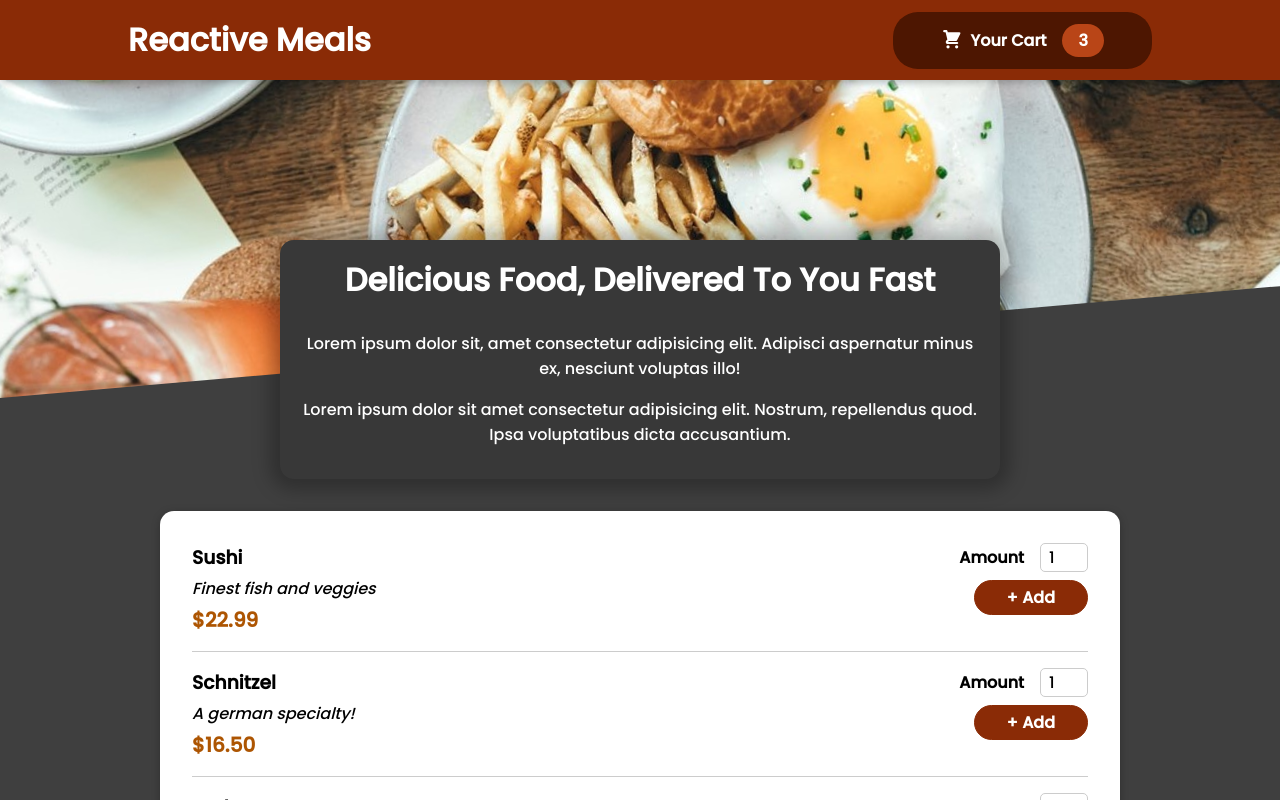
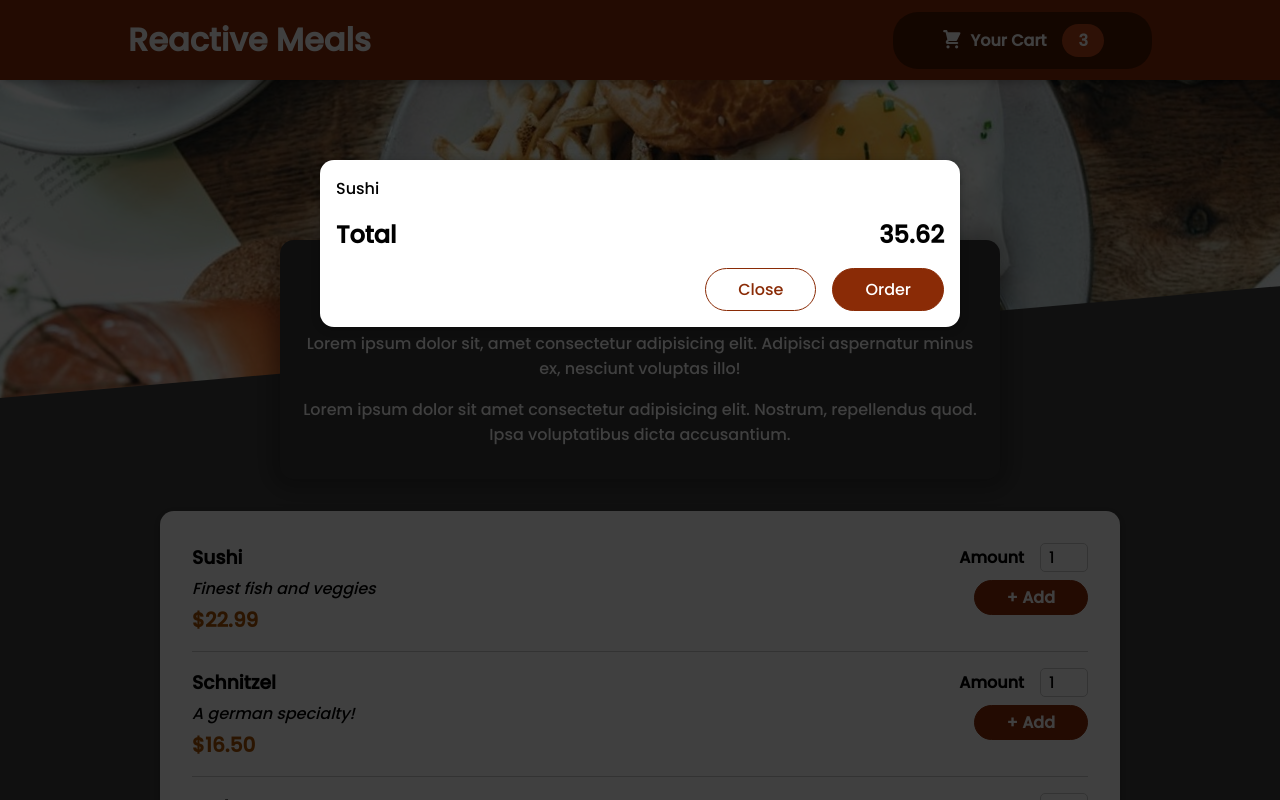
Before and after one commit to Kusjay/reat-app-food-order, a React (Create React App) app: page / in a window 1280 px wide. Shown: the top 800 px of the page. Built offline with nearby package versions, Linux system fonts and the light colour scheme.

Commit message:
Adding a modal via React Portal

```diff
--- a/public/index.html
+++ b/public/index.html
@@ -28,6 +28,7 @@
   </head>
   <body>
     <noscript>You need to enable JavaScript to run this app.</noscript>
+    <div id="overlays"></div>
     <div id="root"></div>
     <!--
       This HTML file is a template.
--- a/src/App.js
+++ b/src/App.js
@@ -1,10 +1,12 @@
 import React, { Fragment } from 'react';
 import Header from './components/Layout/Header';
 import Meals from './components/Meals/Meals';
+import Cart from './components/Cart/Cart';
 
 function App() {
 	return (
 		<Fragment>
+			<Cart />
 			<Header />
 			<main>
 				<Meals />
--- /dev/null
+++ b/src/components/Cart/Cart.js
@@ -0,0 +1,30 @@
+import React from 'react';
+
+import Modal from '../UI/Modal';
+import classes from './Cart.module.css';
+
+const Cart = (props) => {
+	const cartItems = (
+		<ul className={classes['cart-items']}>
+			{[{ id: 'c1', name: 'Sushi', amount: 2, price: 12.99 }].map((item) => (
+				<li>{item.name}</li>
+			))}
+		</ul>
+	);
+
+	return (
+		<Modal>
+			{cartItems}
+			<div className={classes.total}>
+				<span>Total</span>
+				<span>35.62</span>
+			</div>
+			<div className={classes.actions}>
+				<button className={classes['button--alt']}>Close</button>
+				<button className={classes.button}>Order</button>
+			</div>
+		</Modal>
+	);
+};
+
+export default Cart;
--- /dev/null
+++ b/src/components/Cart/Cart.module.css
@@ -0,0 +1,46 @@
+.cart-items {
+	list-style: none;
+	margin: 0;
+	padding: 0;
+	max-height: 20rem;
+	overflow: auto;
+}
+
+.total {
+	display: flex;
+	justify-content: space-between;
+	align-items: center;
+	font-weight: bold;
+	font-size: 1.5rem;
+	margin: 1rem 0;
+}
+
+.actions {
+	text-align: right;
+}
+
+.actions button {
+	font: inherit;
+	cursor: pointer;
+	background-color: transparent;
+	border: 1px solid #8a2b06;
+	padding: 0.5rem 2rem;
+	border-radius: 25px;
+	margin-left: 1rem;
+}
+
+.actions button:hover,
+.actions button:active {
+	background-color: #5a1a01;
+	border-color: #5a1a01;
+	color: white;
+}
+
+.actions .button--alt {
+	color: #8a2b06;
+}
+
+.actions .button {
+	background-color: #8a2b06;
+	color: white;
+}
--- a/src/components/Meals/AvailableMeals.js
+++ b/src/components/Meals/AvailableMeals.js
@@ -35,6 +35,7 @@
 	const mealsList = DUMMY_MEALS.map((meal) => (
 		<MealItem
 			key={meal.id}
+			id={meal.id}
 			name={meal.name}
 			description={meal.description}
 			price={meal.price}
--- a/src/components/Meals/MealItem/MealItem.js
+++ b/src/components/Meals/MealItem/MealItem.js
@@ -14,7 +14,7 @@
 				<div className={classes.price}>{price}</div>
 			</div>
 			<div>
-				<MealItemForm />
+				<MealItemForm id={props.id} />
 			</div>
 		</li>
 	);
--- a/src/components/Meals/MealItem/MealItemForm.js
+++ b/src/components/Meals/MealItem/MealItemForm.js
@@ -9,7 +9,7 @@
 			<Input
 				label='Amount'
 				input={{
-					id: 'amount',
+					id: 'amount_' + props.id,
 					type: 'number',
 					min: '1',
 					max: '5',
--- /dev/null
+++ b/src/components/UI/Modal.js
@@ -0,0 +1,32 @@
+import React, { Fragment } from 'react';
+import ReactDOM from 'react-dom';
+
+import classes from './Modal.module.css';
+
+const Backdrop = (props) => {
+	return <div className={classes.backdrop} />;
+};
+
+const ModalOverlay = (props) => {
+	return (
+		<div className={classes.modal}>
+			<div className={classes.content}>{props.children}</div>
+		</div>
+	);
+};
+
+const portalElement = document.getElementById('overlays');
+
+const Modal = (props) => {
+	return (
+		<Fragment>
+			{ReactDOM.createPortal(<Backdrop />, portalElement)}
+			{ReactDOM.createPortal(
+				<ModalOverlay>{props.children}</ModalOverlay>,
+				portalElement
+			)}
+		</Fragment>
+	);
+};
+
+export default Modal;
--- /dev/null
+++ b/src/components/UI/Modal.module.css
@@ -0,0 +1,40 @@
+.backdrop {
+	position: fixed;
+	top: 0;
+	left: 0;
+	width: 100%;
+	height: 100vh;
+	z-index: 20;
+	background-color: rgba(0, 0, 0, 0.75);
+}
+
+.modal {
+	position: fixed;
+	top: 20vh;
+	left: 5%;
+	width: 90%;
+	background-color: white;
+	padding: 1rem;
+	border-radius: 14px;
+	box-shadow: 0 2px 8px rgba(0, 0, 0, 0.25);
+	z-index: 30;
+	animation: slide-down 300ms ease-out forwards;
+}
+
+@media (min-width: 768px) {
+	.modal {
+		width: 40rem;
+		left: calc(50% - 20rem);
+	}
+}
+
+@keyframes slide-down {
+	from {
+		opacity: 0;
+		transform: translateY(-3rem);
+	}
+	to {
+		opacity: 1;
+		transform: translateY(0);
+	}
+}
```
Also changed, not shown: 1 other file (tests, documents, lock files or other folders).
